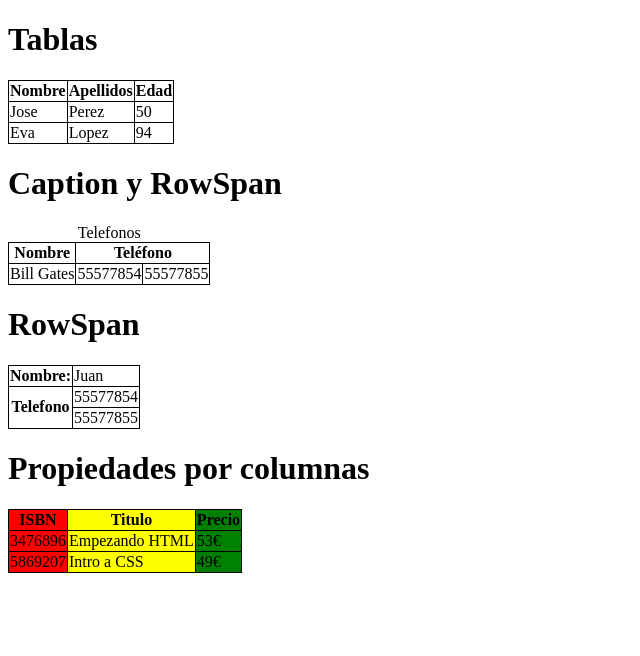
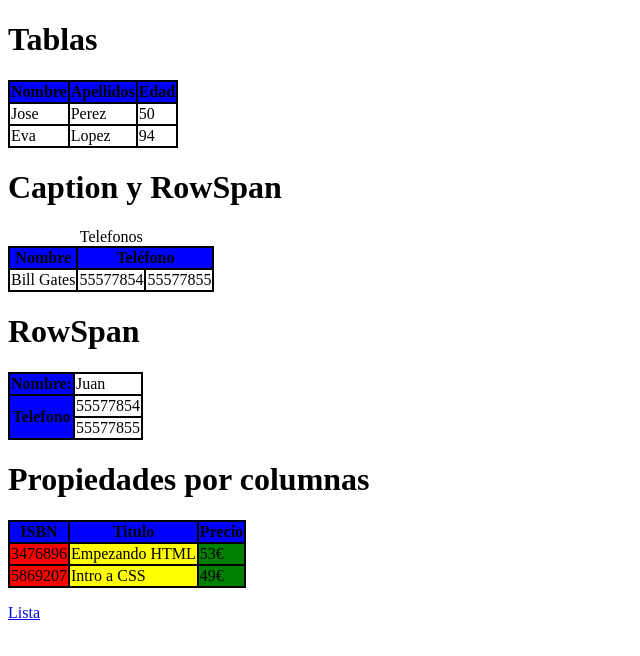
Before and after one commit to vicentemillanlarios-png/listas, a plain HTML site: page tablas.html in a window 1280 px wide. Shown: the whole page, without its empty margins (0-640 px from the left). Drawn offline with Linux system fonts and the light colour scheme.

Commit message:
Listas final

```diff
--- a/tablas.html
+++ b/tablas.html
@@ -6,8 +6,9 @@
 <title>Tablas</title>
 <style>
 table, th, td {
-  border: 1px solid black;
+  border: 2px solid black;
   border-collapse: collapse;}
+  th{background-color:blue ;}
 </style>
 </head>
 <body>
@@ -79,5 +80,7 @@ table, th, td {
     <td>49€</td>
   </tr>
 </table>
+<p></p>
+<a href="index.html">Lista</a>
 </body>
 </html>
```
Also changed, not shown: index.html (+2 -0 lines).
